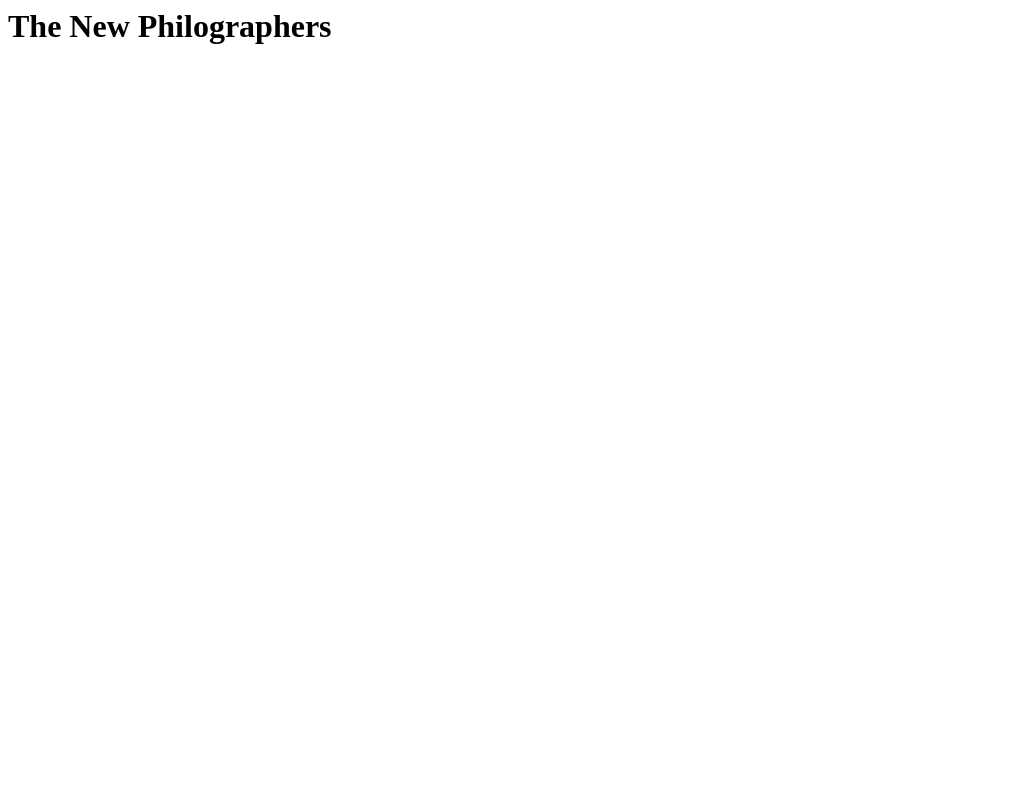
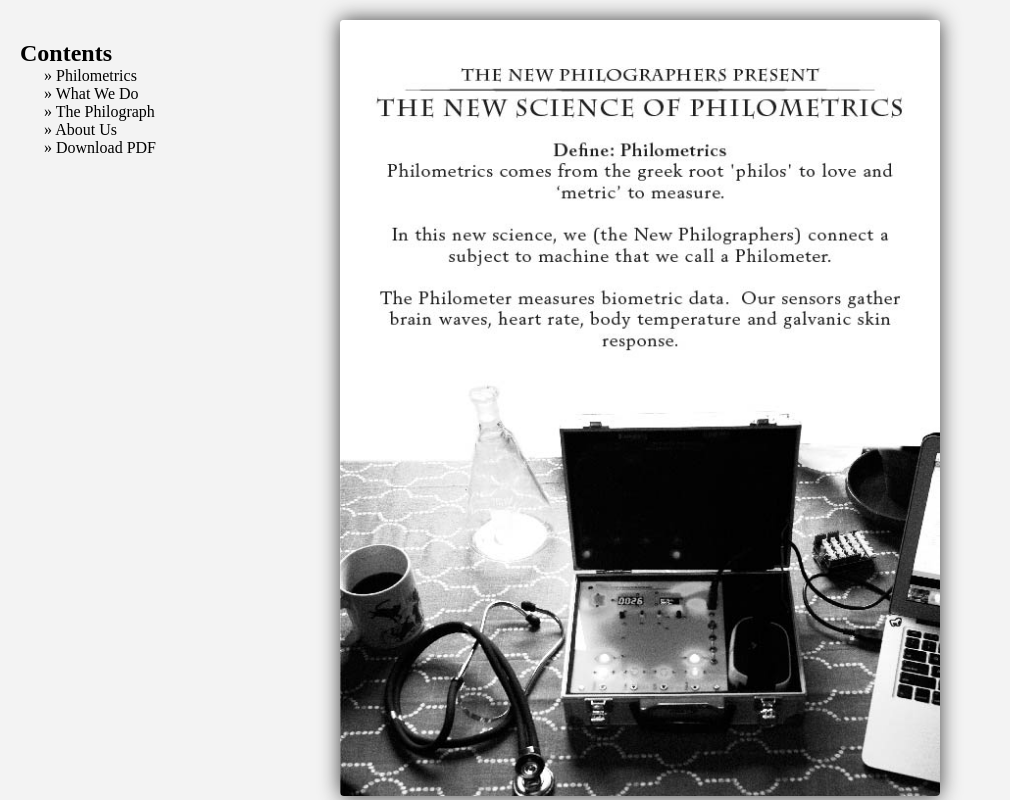
Before and after one commit to jsayles/newphilographers, a plain HTML site: page index.html in a window 1280 px wide. Shown: the top 800 px of the page, without its empty margins (0-1010 px from the left). Drawn offline with Linux system fonts and the light colour scheme; a web font is replaced by a local one.

Commit message:
initial commit

```diff
--- a/index.html
+++ b/index.html
@@ -1 +1,67 @@
-<h1>The New Philographers</h1>
+<html>
+
+<head>
+   <title>The New Philographers</title>
+   <link rel="stylesheet" type="text/css" href="np.css" />
+   <link href='http://fonts.googleapis.com/css?family=Lusitana' rel='stylesheet' type='text/css'>
+   <link rel="shortcut icon" href="favicon.ico" type="image/x-icon">
+   <link rel="icon" href="favicon.ico" type="image/x-icon">
+
+   <script>
+     (function(i,s,o,g,r,a,m){i['GoogleAnalyticsObject']=r;i[r]=i[r]||function(){
+     (i[r].q=i[r].q||[]).push(arguments)},i[r].l=1*new Date();a=s.createElement(o),
+     m=s.getElementsByTagName(o)[0];a.async=1;a.src=g;m.parentNode.insertBefore(a,m)
+     })(window,document,'script','//www.google-analytics.com/analytics.js','ga');
+
+     ga('create', 'UA-50021533-1', 'newphilographers.com');
+     ga('send', 'pageview');
+
+   </script>
+</head>
+
+<body>
+
+<div class="toc">
+<h2>Contents</h2>
+<ul>
+   <li><a href="#page1">Philometrics</a></li>
+   <li><a href="#page2">What We Do</a></li>
+   <li><a href="#page3">The Philograph</a></li>
+   <li><a href="#page4">About Us</a></li>
+   <li><a href="NP_Website_V3.pdf">Download PDF</a></li>
+</ul>
+</div>
+
+<div class="content">
+   <a name="page1"/>
+   <div class="page-container">
+      <div class="page">
+         <img src="NP_Website_V3-01.jpg" width="600px">
+      </div>
+   </div>
+
+   <a name="page2"/>
+   <div class="page-container">
+      <div class="page">
+         <img src="NP_Website_V3-02.jpg" width="600px">
+      </div>
+   </div>
+
+   <a name="page3"/>
+   <div class="page-container">
+      <div class="page">
+         <img src="NP_Website_V3-03.jpg" width="600px">
+      </div>
+   </div>
+
+   <a name="page4"/>
+   <div class="page-container">
+      <div class="page">
+         <img src="NP_Website_V3-04.jpg" width="600px">
+      </div>
+   </div>
+
+</div>
+
+</body>
+</html>
--- /dev/null
+++ b/np.css
@@ -0,0 +1,61 @@
+   body {
+      font-family: 'Lusitana', serif;
+      background-color: #f3f3f3
+   }
+
+   .toc {
+      position: fixed;
+      left: 20px;
+      top: 20px;
+   }
+
+   @media (max-width:1070px) {
+      .toc {
+         display:none;
+      }
+   }
+
+   h2 {
+      margin-bottom: 0px;
+   }
+   ul {
+      list-style: none;
+      margin-left: 0px;
+      margin-top: 0px;
+      text-indent: -1em;
+   }
+   ul li:before {
+      content: "\0BB \020";
+   }
+
+   a:link {color:#000;}
+   a:visited {color:#000;}
+   a:hover {color:#000;}
+   a:active {color:#000;}
+   a:link {text-decoration:none;}
+   a:visited {text-decoration:none;}
+   a:hover {text-decoration:underline;}
+   a:active {text-decoration:none;}
+
+   .content {
+      width: 100%;
+      text-align: center;
+      background-color: #f3f3f3
+   }
+
+   .page-container {
+      margin-top: 10px;
+      padding-top: 10px;
+      margin-bottom: 10px;
+   }
+
+   .page {
+      margin-left: auto;
+      margin-right: auto;
+      background-color: #f3f3f3;
+      width: 600px;
+      border-radius: 4px;
+      -webkit-box-shadow: 0 0 20px 0 #3D3D3D;
+      box-shadow: 0 0 20px 0 #3D3D3D;
+      overflow:hidden;
+   }
```
Also changed, not shown: about.html (added, +58 -0 lines), NP_Website_V3-01.jpg (added), NP_Website_V3-02.jpg (added), NP_Website_V3-03.jpg (added), NP_Website_V3-04.jpg (added), favicon.ico (added), 4 other files.
